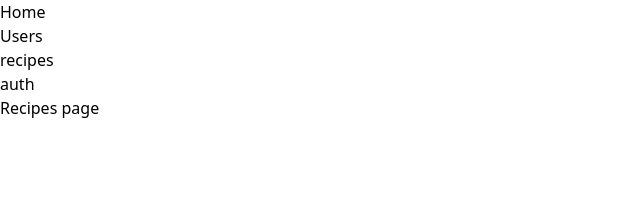
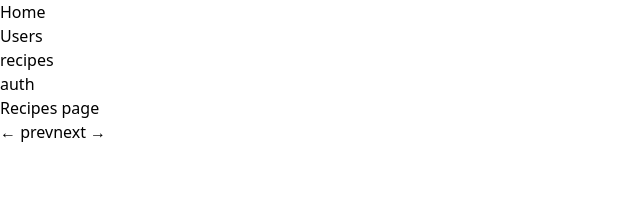
Before and after one commit to Maietskyi/react-okten-sept-2025, a React (Vite) app: page /recipes in a window 1280 px wide. Shown: the top 210 px of the page, without its empty margins (0-640 px from the left). Built offline with nearby package versions, Linux system fonts and the light colour scheme.

Commit message:
Update Project demo-6

```diff
--- a/src/components/pagination-component/PaginationComponent.tsx
+++ b/src/components/pagination-component/PaginationComponent.tsx
@@ -1,11 +1,7 @@
 import {useSearchParams} from "react-router-dom";
 import {FC} from "react";
 
-type PropsType={
-    disabledStatus:boolean,
-}
-
-export const PaginationComponent:FC<PropsType> = ({disabledStatus}) => {
+export const PaginationComponent: FC = () => {
 
     const [searchParams, setSearchParams] = useSearchParams({page: '1'});
     let currentPage = Number(searchParams.get('page') || '1');
@@ -20,10 +16,10 @@ export const PaginationComponent:FC<PropsType> = ({disabledStatus}) => {
                 }} disabled={currentPage === 1}>&#8592; prev
             </button>
             <button
-                className={`m-4 rounded-lg border-black border-2 p-2 ${disabledStatus ? 'opacity-50 cursor-not-allowed' : ''}`}
+                className={`m-4 rounded-lg border-black border-2 p-2 ${currentPage === 10 ? 'opacity-50 cursor-not-allowed' : ''}`}
                 onClick={() => {
                     setSearchParams({page: (++currentPage).toString()});
-                }} disabled={disabledStatus}>next &#8594;
+                }} disabled={currentPage === 10}>next &#8594;
             </button>
         </div>
     );
--- a/src/pages/recipes-page/RecipesPage.tsx
+++ b/src/pages/recipes-page/RecipesPage.tsx
@@ -1,10 +1,11 @@
-// import {PaginationComponent} from "../../components/pagination-component/PaginationComponent.tsx";
+
+import {PaginationComponent} from "../../components/pagination-component/PaginationComponent.tsx";
 
 const RecipesPage = () => {
     return (
         <div>
             Recipes page
-            {/*<PaginationComponent disabledStatus={true}/>*/}
+            <PaginationComponent/>
         </div>
     );
 };
```
